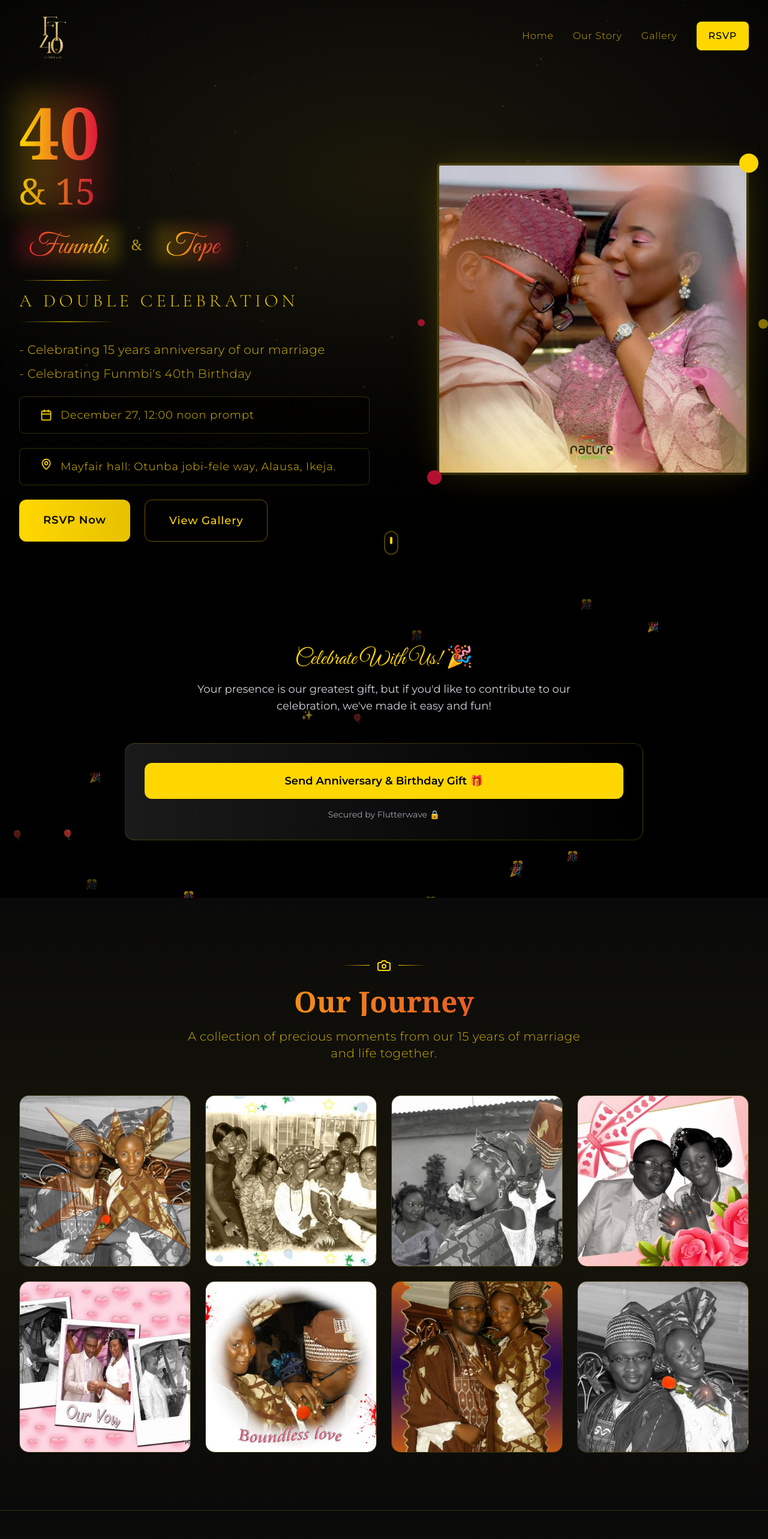
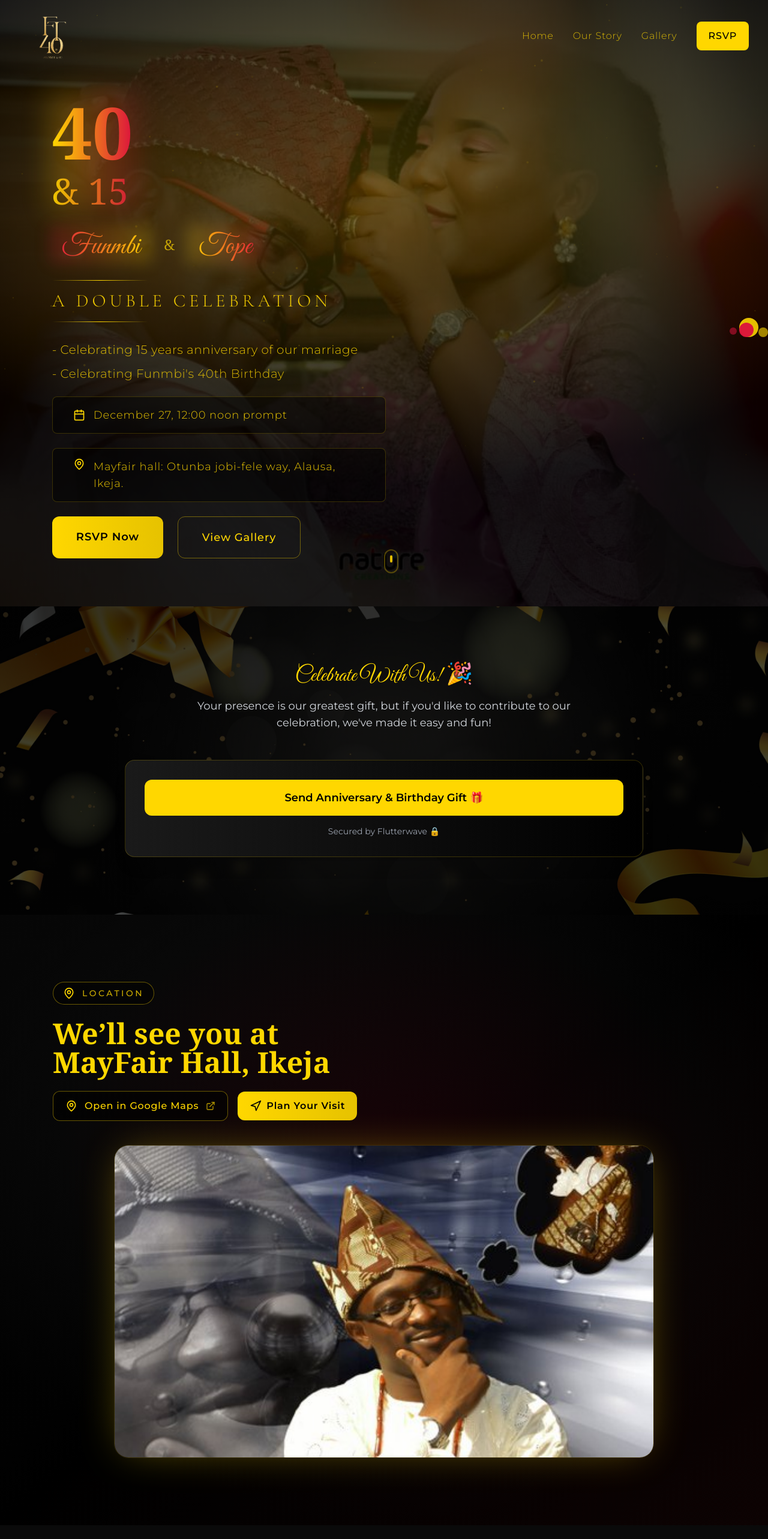
Before and after one commit to Apex10A/celebrating-aunty40, a Next.js app: page / in a window 1280 px wide. Shown: the top 2566 px of the page at 60% size. Built offline with nearby package versions, Linux system fonts and the light colour scheme.

Commit message:
fix: loading screen

```diff
--- a/src/components/GiftSection.tsx
+++ b/src/components/GiftSection.tsx
@@ -70,8 +70,12 @@ export const GiftSection = () => {
   };
 
   return (
-    <section className="py-16 md:py-24 bg-black relative overflow-hidden">
-      <div className="absolute inset-0 overflow-hidden">
+    <section
+      className="py-16 md:py-24 relative inset-0 bg-cover bg-center overflow-hidden"
+      style={{ backgroundImage: "url('/cele.jpg')" }}
+    >
+      <div className="absolute inset-0 bg-gradient-to-br from-black/80 via-black/70 to-black/80" />
+      {/* <div className="absolute inset-0 overflow-hidden">
         {decorations.map((decoration, i) => (
           <motion.div
             key={i}
@@ -95,9 +99,9 @@ export const GiftSection = () => {
             {decoration.emoji}
           </motion.div>
         ))}
-      </div>
+      </div> */}
 
-      <div className="max-w-4xl mx-auto px-4 relative">
+      <div className="max-w-4xl mx-auto px-4 relative z-10">
         <motion.div
           initial={{ opacity: 0, y: 20 }}
           whileInView={{ opacity: 1, y: 0 }}
--- a/src/components/HeroSection.tsx
+++ b/src/components/HeroSection.tsx
@@ -5,13 +5,22 @@ import { GoldParticles } from './GoldParticles';
 export const HeroSection = () => {
   return (
     <section className="relative min-h-[90vh] sm:min-h-screen flex items-center overflow-hidden px-4 sm:px-6 md:px-8 pt-28 sm:pt-36 md:pt-40 pb-20">
-      {/* Background */}
-      <div className="absolute inset-0 bg-gradient-to-b from-[#0a0a0a] via-[#0a0a0a] to-black">
-        {/* Vignette */}
-        <div className="absolute inset-0 pointer-events-none" style={{
-          background: 'radial-gradient(70% 50% at 50% 30%, rgba(255,215,0,0.07) 0%, rgba(255,215,0,0.03) 35%, rgba(0,0,0,0.65) 100%)'
-        }} />
+      {/* Background Image */}
+      <div className="absolute inset-0">
+        <img
+          src="/wedd.jpg"
+          alt="Celebration portrait of Funmbi & Tope"
+          className="w-full h-full object-cover"
+        />
+        <div className="absolute inset-0 bg-black/60" />
+        <div
+          className="absolute inset-0 pointer-events-none"
+          style={{
+            background: 'radial-gradient(70% 50% at 50% 30%, rgba(255,215,0,0.2) 0%, rgba(0,0,0,0.75) 100%)'
+          }}
+        />
       </div>
+      e9d28f
 
       <GoldParticles />
 
@@ -114,16 +123,7 @@ export const HeroSection = () => {
           <div className="flex justify-center lg:justify-end animate-fade-in-delayed">
             <div className="relative group">
               {/* Image Container */}
-              <div className="relative w-64 h-64 sm:w-80 sm:h-80 lg:w-[520px] lg:h-[520px] overflow-hidden shadow-[0_0_60px_-15px_rgba(255,215,0,0.25)] border-4 border-[#FFD700]/20 cursor-pointer rounded-md">
-                <img
-                  // src="https://images.unsplash.com/photo-1519741497674-611481863552?w=1200&auto=format&fit=crop&crop=face"
-                  src="/wedd.jpg"
-                  alt="Celebration portrait of Funmbi & Tope"
-                  className="w-full h-full object-cover transition-transform duration-700 group-hover:scale-110 "
-                />
-                {/* Overlay */}
-                <div className="absolute rounded-md inset-0 bg-gradient-to-t from-[#FFD700]/25 via-transparent to-transparentopacity-100 transition-opacity duration-500" />
-              </div>
+
 
               {/* Decorative Elements */}
               <div className="absolute -top-4 -right-4 w-8 h-8 bg-[#FFD700] rounded-full animate-pulse" />
--- /dev/null
+++ b/src/components/Location.tsx
@@ -0,0 +1,76 @@
+import React from 'react';
+import { MapPin, Navigation, ExternalLink } from 'lucide-react';
+
+const GOOGLE_MAPS_URL =
+  'https://www.google.com/maps/place/Ulvh%C3%A4lls+Herrg%C3%A5rd/@59.3694996,17.2077076,15z';
+
+const Location = () => {
+  return (
+    <section className="relative overflow-hidden py-20 sm:py-24 lg:py-28">
+      <div className="absolute inset-0 bg-gradient-to-br from-[#0a0a0a] via-black to-[#140404]" />
+      <div
+        className="absolute inset-0 opacity-40"
+        style={{
+          background:
+            'radial-gradient(60% 60% at 50% 40%, rgba(220,20,60,0.25) 0%, rgba(10,10,10,0.85) 70%, rgba(0,0,0,0.95) 100%)'
+        }}
+      />
+
+      <div className="relative z-10 mx-auto flex max-w-6xl flex-col gap-12 px-4 sm:px-6 lg:flex-row lg:items-center lg:gap-16">
+        {/* Text Content */}
+        <div className="w-full max-w-xl space-y-6 text-center lg:text-left">
+          <div className="flex items-center justify-center lg:justify-start">
+            <div className="flex items-center gap-3 rounded-full border border-[#FFD700]/40 bg-black/40 px-4 py-2">
+              <MapPin className="h-5 w-5 text-[#FFD700]" />
+              <span className="text-sm font-medium uppercase tracking-[0.25em] text-[#FFD700]/80">
+                Location
+              </span>
+            </div>
+          </div>
+
+          <h2 className="text-3xl sm:text-4xl lg:text-5xl font-serif font-semibold text-[#FFD700]">
+            We’ll see you at MayFair Hall, Ikeja
+          </h2>
+
+          <div className="flex flex-col sm:flex-row items-center justify-center lg:justify-start gap-4">
+            <a
+              href={GOOGLE_MAPS_URL}
+              target="_blank"
+              rel="noopener noreferrer"
+              className="group w-full sm:w-auto inline-flex items-center justify-center gap-3 rounded-xl border border-[#FFD700]/40 bg-black/60 px-5 py-3 text-sm sm:text-base font-medium tracking-wider text-[#FFD700] transition-all duration-300 hover:border-[#FFD700] hover:bg-[#FFD700]/20"
+              aria-label="Open Ulvhälls Herrgård on Google Maps in a new tab"
+            >
+              <MapPin className="h-5 w-5 transition-transform group-hover:scale-110" />
+              <span>Open in Google Maps</span>
+              <ExternalLink className="h-4 w-4 opacity-70" />
+            </a>
+            <a
+              href="/rsvp"
+              className="w-full sm:w-auto inline-flex items-center justify-center gap-2 rounded-xl bg-gradient-to-r from-[#FFD700] to-[#E6C200] px-5 py-3 text-sm sm:text-base font-semibold tracking-wider text-black transition-all duration-300 hover:scale-[1.02] focus:outline-none focus-visible:ring-2 focus-visible:ring-[#FFD700]/50"
+              aria-label="Confirm your attendance"
+            >
+              <Navigation className="h-5 w-5" />
+              <span>Plan Your Visit</span>
+            </a>
+          </div>
+        </div>
+
+
+      </div>
+        {/* Image */}
+        <div className="relative max-w-[900px] mx-auto pt-10">
+          <div className="relative overflow-hidden rounded-3xl border border-[#FFD700]/20 shadow-[0_0_70px_-20px_rgba(255,215,0,0.45)]">
+            <img
+              src="/six.jpg"
+              alt="Aerial view of Ulvhälls Herrgård venue"
+              className="h-[320px] w-full object-cover sm:h-[420px] lg:h-[520px]"
+              loading="lazy"
+            />
+
+          </div>
+        </div>
+    </section>
+  );
+};
+
+export default Location;
--- a/src/components/StoryTimeline.tsx
+++ b/src/components/StoryTimeline.tsx
@@ -3,38 +3,42 @@ import { Heart, Calendar, MapPin, Users, Star, Sparkles } from 'lucide-react';
 
 const timelineEvents = [
   {
-    date: '2010',
-    title: 'The Beginning',
-    subtitle: 'Where It All Started',
-    description: 'Our love story began with a chance meeting that would change our lives forever. A simple hello led to endless conversations, shared dreams, and a connection that felt like destiny.',
-    image: 'https://images.unsplash.com/photo-1519741497674-611481863552?w=600&auto=format&fit=crop&crop=face',
-    icon: Heart,
+    date: '2009',
+    title: 'An Unexpected Encounter',
+    subtitle: 'Destiny in Our Neighborhood',
+    description:
+      'What began as an ordinary community event became the prologue to our love story. She arrived with friends, unaware that a brief hello in my childhood neighborhood would awaken a connection neither of us anticipated.',
+    image: 'https://images.unsplash.com/photo-1524504388940-b1c1722653e1?w=600&auto=format&fit=crop',
+    icon: MapPin,
     gradient: 'from-[#FFD700] to-[#DC143C]'
   },
   {
-    date: '2015',
-    title: 'The Wedding',
-    subtitle: 'Our Special Day',
-    description: 'We said "I do" in a beautiful ceremony surrounded by family and friends. The day was filled with love, laughter, and promises for a lifetime together.',
-    image: 'https://images.unsplash.com/photo-1606216794074-735e91aa2c92?w=600&auto=format&fit=crop',
-    icon: Calendar,
+    date: '2010',
+    title: 'Hearts Drawn Closer',
+    subtitle: 'Conversations that Changed Everything',
+    description:
+      'That single encounter blossomed into late-night talks, shared prayers, and dreams of a future together. With every story we shared, our hearts found rhythm, grace, and purpose in one another.',
+    image: 'https://images.unsplash.com/photo-1496449903678-68ddcb189a24?w=600&auto=format&fit=crop',
+    icon: Heart,
     gradient: 'from-[#DC143C] to-[#FFD700]'
   },
   {
-    date: '2020',
-    title: 'Building Together',
-    subtitle: 'Five Years of Growth',
-    description: 'Five years of marriage, filled with love, growth, and beautiful memories. We learned to navigate life\'s challenges together and celebrated every small victory.',
-    image: 'https://images.unsplash.com/photo-1511285560929-80b456fea0bc?w=600&auto=format&fit=crop',
-    icon: Heart,
+    date: '2015',
+    title: 'A Covenant of Grace',
+    subtitle: 'Promises Beneath Open Skies',
+    description:
+      'Surrounded by family, friends, and the gentle glow of answered prayers, we said “I do.” Together, we promised to weather every storm and celebrate every sunrise with gratitude and faith.',
+    image: 'https://images.unsplash.com/photo-1520854221050-0f4caff449fb?w=600&auto=format&fit=crop',
+    icon: Calendar,
     gradient: 'from-[#FFD700] to-[#DC143C]'
   },
   {
     date: '2025',
-    title: 'Double Celebration',
-    subtitle: '40 & 15 Years',
-    description: 'Funmbi\'s 40th birthday and our 15th wedding anniversary - a milestone worth celebrating! Fifteen years of love, fifteen years of growth, and countless memories to cherish.',
-    image: 'https://images.unsplash.com/photo-1519741497674-611481863552?w=600&auto=format&fit=crop&crop=face',
+    title: 'Fifteen Years, One Heartbeat',
+    subtitle: 'Love Perfected by Destiny',
+    description:
+      'Today, our story spans fifteen beautiful years of love, laughter, and grace. We stand hand in hand—wiser, stronger, and more in love—celebrating a journey that began by chance but was perfected by destiny.',
+    image: 'https://images.unsplash.com/photo-1520854221050-0f4caff449fb?w=600&auto=format&fit=crop',
     icon: Users,
     gradient: 'from-[#DC143C] to-[#FFD700]'
   }
@@ -73,11 +77,19 @@ export const StoryTimeline = () => {
             <div className="h-px w-8 sm:w-12 bg-gradient-to-l from-transparent to-[#FFD700]"></div>
           </div>
           <h2 className="text-3xl sm:text-4xl lg:text-5xl xl:text-6xl font-bold text-transparent bg-clip-text bg-gradient-to-r from-[#FFD700] to-[#DC143C] mb-4 sm:mb-6 font-serif">
-            Our Journey Together
+            Our Story
           </h2>
-          <p className="text-sm sm:text-base lg:text-lg xl:text-xl text-[#FFD700]/80 max-w-3xl mx-auto font-light tracking-wide px-4">
-            Fifteen years of love, laughter, and beautiful memories. Every moment has been a blessing.
-          </p>
+          <div className="text-sm sm:text-base lg:text-lg xl:text-xl text-[#FFD700]/80 max-w-3xl mx-auto font-light tracking-wide px-4 space-y-4">
+            <p>
+              It all began in the most unexpected place, the very neighborhood where I grew up. She came there just for an event, in the company of another, never knowing destiny had its own plan. One brief encounter, a few exchanged words, and a beautiful journey began.
+            </p>
+            <p>
+              From that ordinary day sprang an extraordinary love, one that has weathered storms, celebrated highs, and grown deeper with every sunrise. Fifteen years later, our hearts still beat as one, stronger, wiser, and more in love than ever.
+            </p>
+            <p>
+              Join us as we celebrate 15 years of love, laughter, and grace, a story that began by chance but was perfected by destiny.
+            </p>
+          </div>
         </div>
 
         {/* Timeline - Mobile First Design */}
@@ -240,7 +252,7 @@ export const StoryTimeline = () => {
         </div>
 
         {/* Bottom CTA */}
-        <div className="text-center mt-12 sm:mt-16 lg:mt-20 xl:mt-24">
+        {/* <div className="text-center mt-12 sm:mt-16 lg:mt-20 xl:mt-24">
           <div className="inline-block p-6 sm:p-8 lg:p-10 rounded-2xl border border-[#FFD700]/20 bg-black/30 backdrop-blur-sm">
             <h3 className="text-xl sm:text-2xl lg:text-3xl font-bold text-[#FFD700] mb-3 sm:mb-4 font-serif">
               Join Our Celebration
@@ -256,7 +268,7 @@ export const StoryTimeline = () => {
               <Heart className="w-4 h-4 sm:w-5 sm:h-5 transition-transform group-hover:scale-110" />
             </a>
           </div>
-        </div>
+        </div> */}
       </div>
     </section>
   );
--- a/src/components/index.ts
+++ b/src/components/index.ts
@@ -15,3 +15,4 @@ export { Footer } from './Footer';
 export { Navigation } from './Navigation';
 export { StoryTimeline } from './StoryTimeline';
 export { GoldParticles } from './GoldParticles';
+export { default as Location } from './Location';
--- a/src/pages/index.tsx
+++ b/src/pages/index.tsx
@@ -3,6 +3,7 @@ import { HeroSection } from '../components/HeroSection';
 import { GallerySection } from '../components/GallerySection';
 import { Footer } from '../components/Footer';
 import { Navigation } from '../components/Navigation';
+import  Location  from '@/components/Location';
 import { GiftSection } from '../components/GiftSection';
 import Head from 'next/head';
 
@@ -19,6 +20,7 @@ const CelebrationWebsite = () => {
         <main className="relative">
           <HeroSection />
            <GiftSection />
+           <Location/>
           <GallerySection />
           <Footer />
         </main>
```
Also changed, not shown: public/cele.jpg (added).
